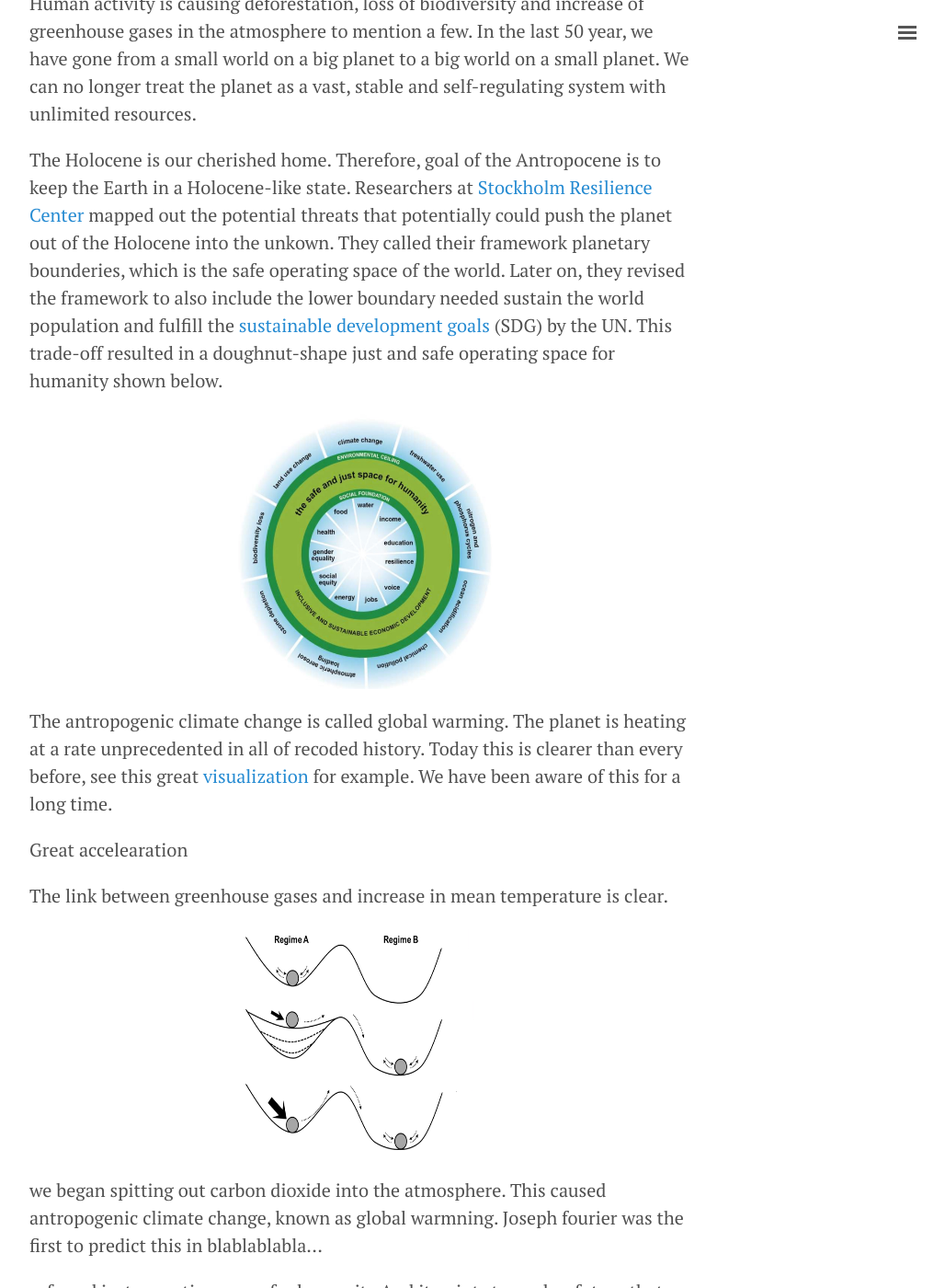
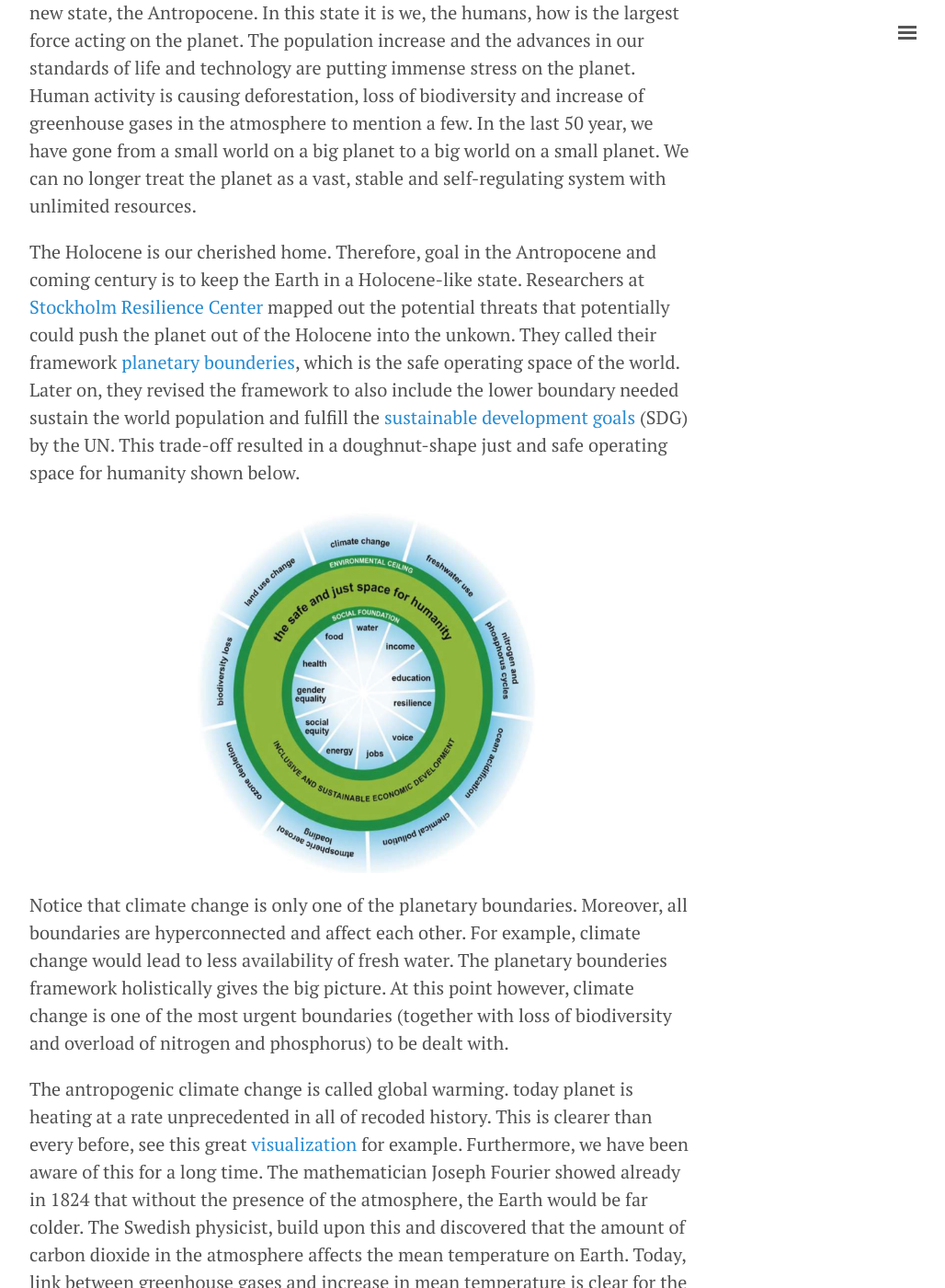
Before and after one commit to sebaheg/sebaheg.github.io, a Jekyll site: the page built from _posts/2017-09-17-Climate-Change.md, in a window 1280 px wide and 1400 px high, scrolled down 2312 px. Shown: the whole window at 92% size, without its empty margins (248-1276 px from the left). Built offline with Jekyll 4.4.1, drawn with Linux system fonts in a browser that asks for light colours; some of the changed text lies outside the part shown.

Commit message:
Update post.

```diff
--- a/_posts/2017-09-17-Climate-Change.md
+++ b/_posts/2017-09-17-Climate-Change.md
@@ -16,26 +16,23 @@
 The concept of planetary feedback is commonly referred to as resilience by climate scientists. A resilient ecosystem is capable of maintaining the same state in the presence of internal or external pressure. But continuous exposure to pressure might deteriorate the system, making it less rebust. A hard enough push, or an slow but steady transition, might irreversibly change the state (or regime) of the system. For example, temperature rises could potentially turn the Earth into new state without any glaciers. Or if temperatures decreases for some reason, it could lead us into an ice age. The transition from one state to another is usually characterized by tipping points where the system feedback changes from negative to positive. The implications of new state are very hard to make, we must expect the unexpected. Visually, you could imagine the different states as stable equilibrium points of a ball in a gravitational field as illustrated below.
 
 <p align="center">
-  <img width="250" height="250" src="/images/tipping-points.png">
+  <img width="350" height="350" src="/images/tipping-points.png">
 </p>
 
 During the last 50 years, after 10000 year of Holocene, the Earth has tipped into a new state, the Antropocene. In this state it is we, the humans, how is the largest force acting on the planet. The population increase and the advances in our standards of life and technology are putting immense stress on the planet. Human activity is causing deforestation, loss of biodiversity and increase of greenhouse gases in the atmosphere to mention a few. In the last 50 year, we have gone from a small world on a big planet to a big world on a small planet. We can no longer treat the planet as a vast, stable and self-regulating system with unlimited resources.
 
-The Holocene is our cherished home. Therefore, goal of the Antropocene is to keep the Earth in a Holocene-like state. Researchers at [Stockholm Resilience Center](http://www.stockholmresilience.org/) mapped out the potential threats that potentially could push the planet out of the Holocene into the unkown. They called their framework planetary bounderies, which is the safe operating space of the world. Later on, they revised the framework to also include the lower boundary needed sustain the world population and fulfill the [sustainable development goals](https://sustainabledevelopment.un.org/sdgs) (SDG) by the UN. This trade-off resulted in a doughnut-shape just and safe operating space for humanity shown below.
+The Holocene is our cherished home. Therefore, goal in the Antropocene and coming century is to keep the Earth in a Holocene-like state. Researchers at [Stockholm Resilience Center](http://www.stockholmresilience.org/) mapped out the potential threats that potentially could push the planet out of the Holocene into the unkown. They called their framework [planetary bounderies](https://en.wikipedia.org/wiki/Planetary_boundaries), which is the safe operating space of the world. Later on, they revised the framework to also include the lower boundary needed sustain the world population and fulfill the [sustainable development goals](https://sustainabledevelopment.un.org/sdgs) (SDG) by the UN. This trade-off resulted in a doughnut-shape just and safe operating space for humanity shown below.
 
 <p align="center">
-  <img width="300" height="300" src="/images/operating-space.jpeg">
+  <img width="400" height="400" src="/images/operating-space.jpeg">
 </p>
 
+Notice that climate change is only one of the planetary boundaries. Moreover, all boundaries are hyperconnected and affect each other. For example, climate change would lead to less availability of fresh water. The planetary bounderies framework holistically gives the big picture. At this point however, climate change is one of the most urgent boundaries (together with loss of biodiversity and overload of nitrogen and phosphorus) to be dealt with.
 
-The antropogenic climate change is called global warming. The planet is heating at a rate unprecedented in all of recoded history. Today this is clearer than every before, see this great [visualization](https://www.youtube.com/watch?v=K4Ra2HR27pQ) for example. We have been aware of this for a long time.
-
-Great accelearation
-
-The link between greenhouse gases and increase in mean temperature is clear.
+The antropogenic climate change is called global warming. today planet is heating at a rate unprecedented in all of recoded history. This is clearer than every before, see this great [visualization](https://www.youtube.com/watch?v=K4Ra2HR27pQ) for example. Furthermore, we have been aware of this for a long time. The mathematician Joseph Fourier showed already in 1824 that without the presence of the atmosphere, the Earth would be far colder. The Swedish physicist, build upon this and discovered that the amount of carbon dioxide in the atmosphere affects the mean temperature on Earth. Today, link between greenhouse gases and increase in mean temperature is clear for the vast majority of scientists.
 
 <p align="center">
-  <img width="250" height="250" src="/images/tipping-points.png">
+  <img width="250" height="250" src="/images/temperature-co2.jpeg">
 </p>
 
 we began spitting out carbon dioxide into the atmosphere. This caused antropogenic climate change, known as global warmning. Joseph fourier was the first to predict this in blablablabla...
```
Also changed, not shown: other parts of _posts/2017-09-17-Climate-Change.md (+3 -8 lines).
